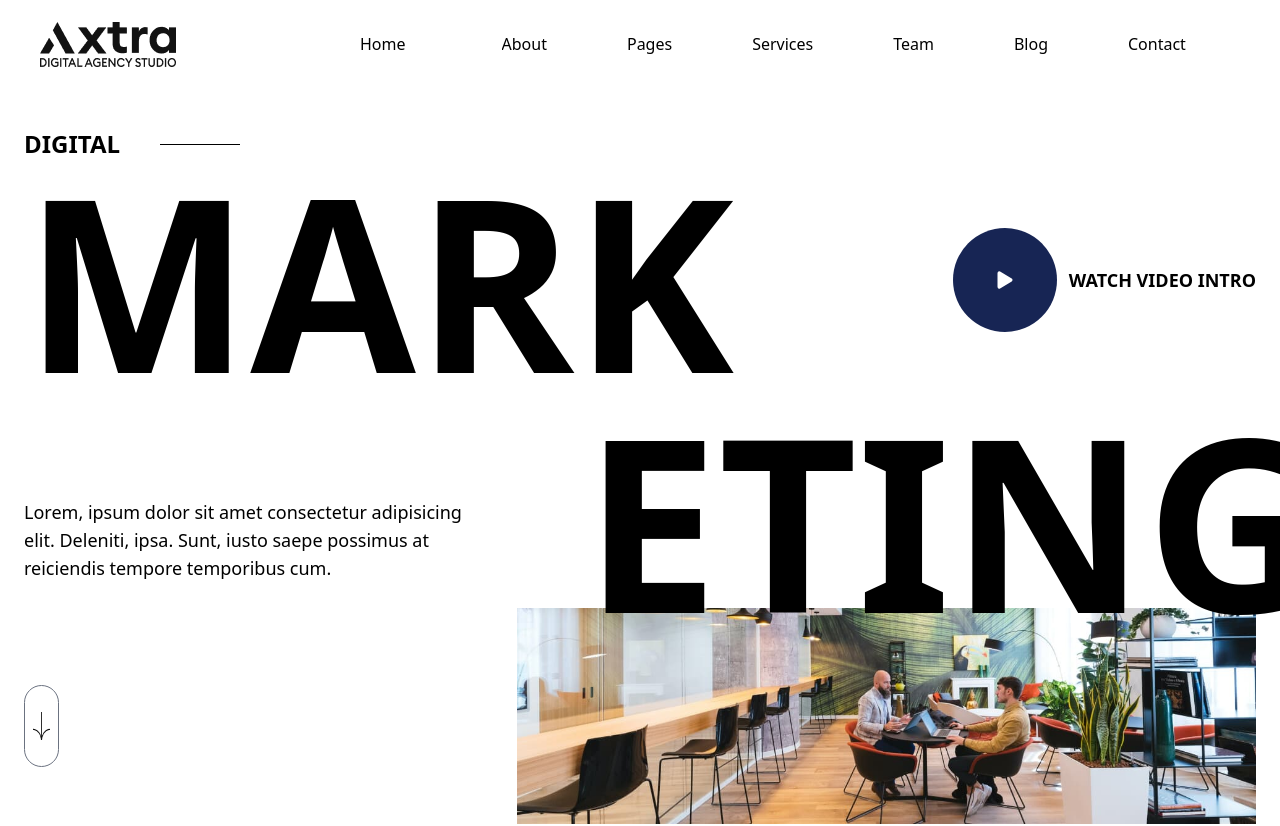
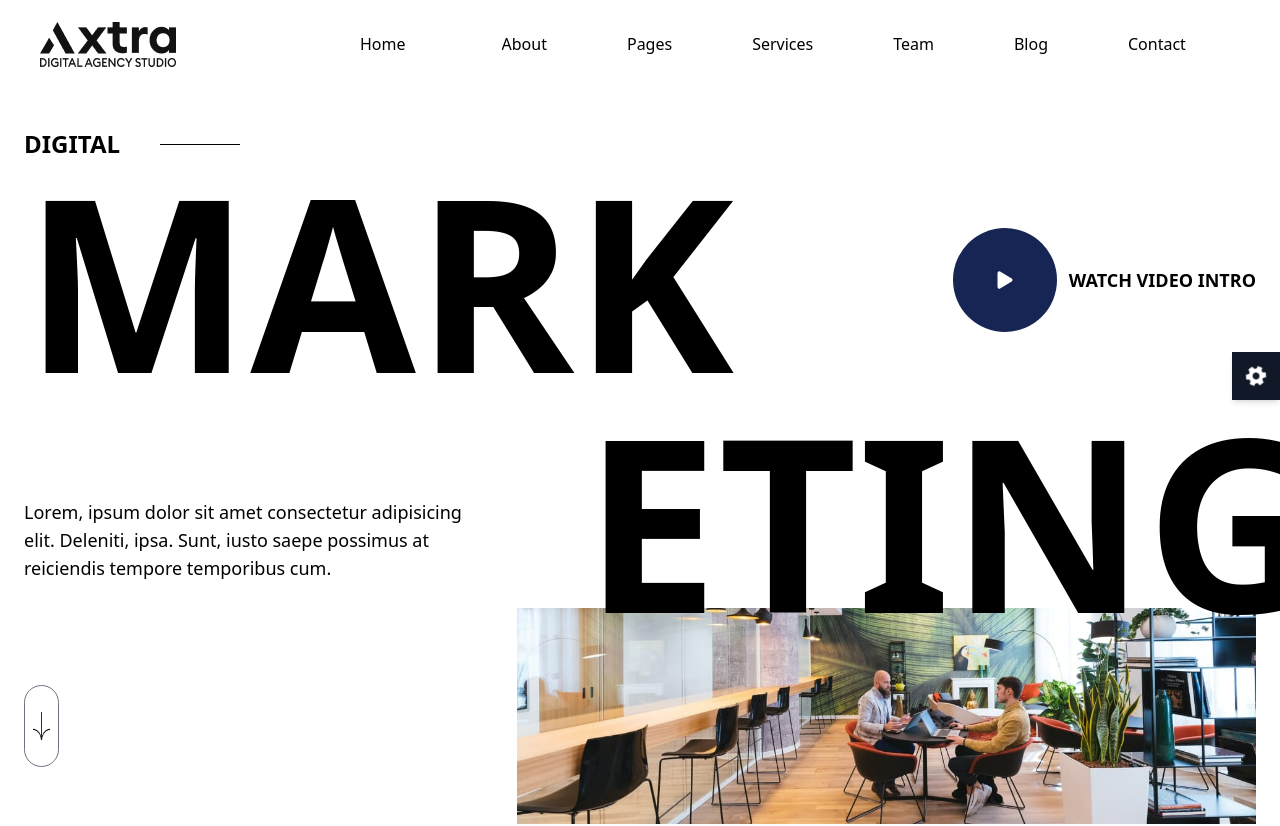
Before and after one commit to Shariful-Islam-Saju/axtra-clone, a Next.js app: page /digital-marketing in a window 1280 px wide. Shown: the top 826 px of the page. Built offline with nearby package versions, Linux system fonts and the light colour scheme.

Commit message:
add settings

```diff
--- a/src/app/layout.tsx
+++ b/src/app/layout.tsx
@@ -2,6 +2,8 @@ import type { Metadata } from "next";
 import { Geist, Geist_Mono } from "next/font/google";
 import "./globals.css";
 import Navbar from "@/components/Navbar";
+import ScrollBtn from "@/components/ScrollBtn";
+import Setting from "@/components/Setting";
 
 const geistSans = Geist({
   variable: "--font-geist-sans",
@@ -30,6 +32,8 @@ export default function RootLayout({
       >
         <Navbar/>
         {children}
+        <Setting />
+        <ScrollBtn />
       </body>
     </html>
   );
--- /dev/null
+++ b/src/components/ScrollBtn.tsx
@@ -0,0 +1,30 @@
+'use client';
+import React, { useEffect, useState } from "react";
+import { MdArrowUpward } from "react-icons/md";
+
+const ScrollBtn = () => {
+  const [effect, setEffect] = useState(false);
+  useEffect(() => {
+    window.addEventListener("scroll", () => {
+      // eslint-disable-next-line @typescript-eslint/no-unused-expressions
+      scrollY > 100 ? setEffect(true) : setEffect(false);
+    });
+  }, []);
+
+  if (effect) {
+    return (
+      <div
+        className="fixed bottom-5 right-5 z-40 bg-black text-white p-3 rounded-full cursor-pointer "
+        onClick={() => {
+          scrollTo({ top: 0, behavior: "smooth" });
+        }}
+      >
+        <MdArrowUpward size={24} className="ab" />
+      </div>
+    );
+  } else {
+    return "";
+  }
+};
+
+export default ScrollBtn;
--- /dev/null
+++ b/src/components/Setting.tsx
@@ -0,0 +1,28 @@
+"use client";
+
+import { useState } from "react";
+import { IoMdSettings } from "react-icons/io";
+import { IoCloseSharp } from "react-icons/io5";
+
+const ScrollBtn = () => {
+  const [isOpen, setIsOpen] = useState(false);
+// how to add bg-color as a reverse transparent color
+  return (
+    <div
+      className="fixed bottom-1/2 right-0 z-40 p-3 bg-gray-900 flex items-center shadow-md cursor-pointer"
+      onClick={() => setIsOpen(!isOpen)}
+    >
+      <button>
+        {!isOpen ? (
+          <IoMdSettings size={24} className="animate-spinLogo text-white" />
+        ) : (
+          <div className="flex justify-center items-center">
+            <IoCloseSharp size={24} className="text-gray-600" />
+          </div>
+        )}
+      </button>
+    </div>
+  );
+};
+
+export default ScrollBtn;
--- a/tailwind.config.ts
+++ b/tailwind.config.ts
@@ -18,9 +18,14 @@ export default {
           "0%, 100%": { transform: "translateY(10px)" },
           "50%": { transform: "translateY(-40px)" },
         },
+        spinLogo: {
+          "0%": { transform: "rotate(0deg)" },
+          "100%": { transform: "rotate(360deg)" },
+        },
       },
       animation: {
         upDown: "upDown 5s ease-in-out infinite",
+        spinLogo: "spinLogo 4s linear infinite",
       },
     },
   },
```
